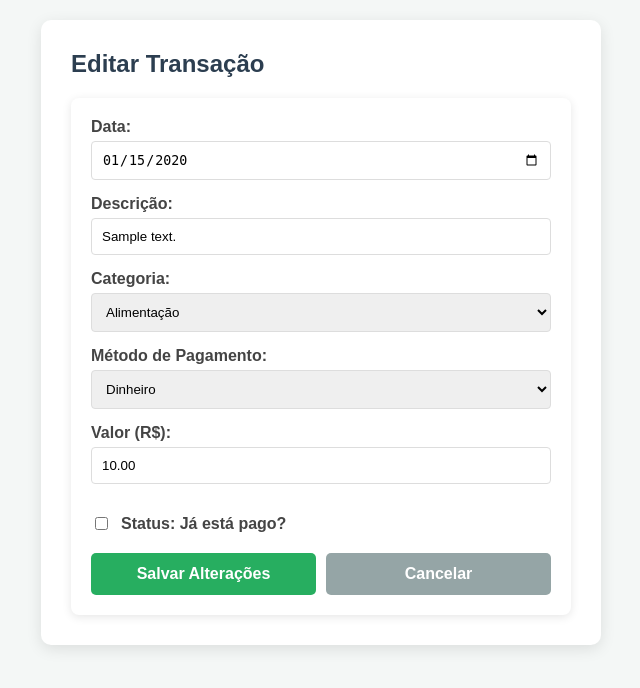
After one commit to bcmmarra/controle-financeiro-web, a Flask app: page /editar/1 in a window 1280 px wide. The commit adds this page. Shown: the top 688 px of the page, without its empty margins (319-959 px from the left). Run offline with Flask 3, Linux system fonts and the light colour scheme; a user stored in the database is signed in; data comes from the database, SQL or seed files in the repository; tables that the repository leaves empty hold one stand-in row (values such as "Sample post"); parts of the project's set-up code (start-up, migrations or seed data) failed here and were passed over.

Commit message:
editar as transações e marcar status pagamento

```diff
--- a/app.py
+++ b/app.py
@@ -1,6 +1,7 @@
 from flask import Flask, render_template, request, redirect, url_for, session
 import mysql.connector
-from datetime import datetime, timedelta
+from datetime import datetime
+from dateutil.relativedelta import relativedelta
 
 import locale
 try:
@@ -23,10 +24,12 @@ db_config = {
     'database': 'controle_financeiro'
 }
 
+# Cadastro de usuário
 @app.route('/cadastro')
 def cadastro():
     return render_template('cadastro.html')
 
+# Rota para processar o cadastro
 @app.route('/cadastrar', methods=['POST'])
 def cadastrar():
     nome = request.form.get('nome')
@@ -49,6 +52,7 @@ def cadastrar():
     except Exception as e:
         return f"Erro ao cadastrar: {str(e)}"
 
+# Perfil do usuário
 @app.route('/perfil', methods=['GET', 'POST'])
 def perfil():
     if 'usuario_id' not in session:
@@ -83,6 +87,7 @@ def perfil():
 
     return render_template('perfil.html', usuario=usuario, mensagem=msg)
 
+# Excluir conta do usuário
 @app.route('/excluir_conta', methods=['POST'])
 def excluir_conta():
     if 'usuario_id' not in session:
@@ -111,6 +116,7 @@ def excluir_conta():
     except Exception as e:
         return f"Erro ao excluir conta: {str(e)}"
 
+# Login
 @app.route('/login', methods=['GET', 'POST'])
 def login():
     if request.method == 'POST':
@@ -134,11 +140,13 @@ def login():
 
     return render_template('login.html')
 
+# Logout
 @app.route('/logout')
 def logout():
     session.clear()
     return redirect(url_for('login'))
 
+# Página Inicial
 @app.route('/')
 def index():
     if 'usuario_id' not in session:
@@ -196,6 +204,7 @@ def index():
                            valores=valores,
                            datetime_now=hoje)
 
+# Novo Lançamento
 @app.route('/novo_lancamento')
 def novo_lancamento():
     if 'usuario_id' not in session:
@@ -210,8 +219,69 @@ def novo_lancamento():
 
     return render_template('novo_lancamento.html', categorias=categorias)
 
+# Salvar Lançamento
 @app.route('/salvar', methods=['POST'])
 def salvar():
+    if 'usuario_id' not in session:
+        return redirect(url_for('login'))
+
+    user_id = session['usuario_id']
+
+    # 1. Capturar todos os campos do formulário
+    descricao_base = request.form.get('descricao', '').strip()
+    valor_total = float(request.form.get('valor', 0))
+    data_str = request.form.get('data')
+    categoria_id = request.form.get('categoria')
+    metodo = request.form.get('metodo') # Captura o método selecionado
+    parcelas = int(request.form.get('parcelas', 1)) # Captura a qtde de parcelas
+
+    # Checkbox de pagamento
+    pago_form = 1 if request.form.get('pago') else 0
+
+    if not categoria_id or not valor_total or not data_str:
+        return "Erro: Categoria, Valor e Data são obrigatórios.", 400
+
+    # 2. Calcular o valor de cada parcela
+    valor_parcela = round(valor_total / parcelas, 2)
+
+    conn = mysql.connector.connect(**db_config)
+    cursor = conn.cursor()
+
+    try:
+        data_atual = datetime.strptime(data_str, '%Y-%m-%d')
+
+        # 3. Loop para inserir cada parcela como uma linha no banco
+        for i in range(parcelas):
+            # Adiciona (1/3), (2/3) na descrição se for parcelado
+            desc_final = f"{descricao_base} ({i+1}/{parcelas})" if parcelas > 1 else descricao_base
+
+            # Regra: Apenas a primeira parcela pode ser 'paga' agora.
+            # As futuras (i > 0) sempre começam como pendentes.
+            status_pago = pago_form if i == 0 else 0
+
+            sql = """
+                INSERT INTO transacoes
+                (usuario_id, categoria_id, descricao, valor_total, data_transacao, metodo_pagamento, pago)
+                VALUES (%s, %s, %s, %s, %s, %s, %s)
+            """
+            valores = (user_id, categoria_id, desc_final, valor_parcela,
+                       data_atual.strftime('%Y-%m-%d'), metodo, status_pago)
+
+            cursor.execute(sql, valores)
+
+            # Avança a data em 1 mês para a próxima parcela
+            data_atual += relativedelta(months=1)
+
+        conn.commit()
+
+    except Exception as e:
+        print(f"Erro ao salvar: {e}")
+        return f"Erro interno: {e}", 500
+    finally:
+        cursor.close()
+        conn.close()
+
+    return redirect(url_for('listagem'))
     # 1. Verificar sessão
     if 'usuario_id' not in session:
         return redirect(url_for('login'))
@@ -256,6 +326,7 @@ def salvar():
 
     return redirect(url_for('listagem'))
 
+# Listagem de Lançamentos
 @app.route('/listagem')
 def listagem():
     if 'usuario_id' not in session:
@@ -302,6 +373,7 @@ def listagem():
     # Passamos o mes_filtro de volta para o HTML para o campo 'month' ficar preenchido
     return render_template('listagem.html', transacoes=lista, mes_atual=mes_filtro)
 
+# Excluir Lançamento
 @app.route('/excluir/<int:id>')
 def excluir(id):
     if 'usuario_id' not in session:
@@ -321,6 +393,7 @@ def excluir(id):
     except Exception as e:
         return f"Erro ao excluir: {str(e)}"
 
+# Gestão de Categorias
 @app.route('/categorias')
 def categorias():
     if 'usuario_id' not in session:
@@ -333,6 +406,7 @@ def categorias():
     conn.close()
     return render_template('categorias.html', categorias=lista_categorias)
 
+# Salvar Categoria
 @app.route('/salvar_categoria', methods=['POST'])
 def salvar_categoria():
     if 'usuario_id' not in session:
@@ -379,6 +453,7 @@ def salvar_categoria():
 
     return redirect(url_for('categorias'))
 
+# Editar Categoria
 @app.route('/editar_categoria/<int:id>')
 def editar_categoria(id):
     if 'usuario_id' not in session:
@@ -393,6 +468,7 @@ def editar_categoria(id):
 
     return render_template('editar_categoria.html', categoria=categoria)
 
+# Atualizar Categoria
 @app.route('/atualizar_categoria/<int:id>', methods=['POST'])
 def atualizar_categoria(id):
     if 'usuario_id' not in session:
@@ -417,6 +493,7 @@ def atualizar_categoria(id):
         cursor.close()
         conn.close()
 
+# Excluir Categoria
 @app.route('/excluir_categoria/<int:id>', methods=['POST'])
 def excluir_categoria(id):
     if 'usuario_id' not in session:
@@ -447,5 +524,94 @@ def excluir_categoria(id):
 
     return redirect(url_for('categorias'))
 
+# Editar Lançamento
+@app.route('/editar/<int:id>', methods=['GET', 'POST'])
+def editar_transacao(id):
+    if 'usuario_id' not in session:
+        return redirect(url_for('login'))
+
+    user_id = session['usuario_id']
+    conn = mysql.connector.connect(**db_config)
+    cursor = conn.cursor(dictionary=True)
+
+    if request.method == 'POST':
+        # Captura os novos dados do formulário
+        descricao = request.form.get('descricao')
+        valor = request.form.get('valor')
+        data = request.form.get('data')
+        categoria_id = request.form.get('categoria')
+        metodo = request.form.get('metodo') # Verifique se você tem esta coluna no banco
+        pago = 1 if request.form.get('pago') else 0
+
+        sql = """
+            UPDATE transacoes
+            SET descricao=%s, valor_total=%s, data_transacao=%s, categoria_id=%s, metodo_pagamento=%s, pago=%s
+            WHERE id=%s AND usuario_id=%s
+        """
+        cursor.execute(sql, (descricao, valor, data, categoria_id, metodo, pago, id, user_id))
+        conn.commit()
+
+        cursor.close()
+        conn.close()
+        return redirect(url_for('listagem'))
+
+    # Se for GET: Busca os dados atuais da transação
+    cursor.execute("SELECT * FROM transacoes WHERE id = %s AND usuario_id = %s", (id, user_id))
+    transacao = cursor.fetchone()
+
+    # Busca as categorias para o dropdown
+    cursor.execute("SELECT * FROM categorias")
+    categorias = cursor.fetchall()
+
+    cursor.close()
+    conn.close()
+
+    if not transacao:
+        return "Transação não encontrada", 404
+
+    return render_template('editar_transacao.html', t=transacao, categorias=categorias)
+
+# Alternar Status de Pagamento
+@app.route('/alternar_pagamento/<int:id>')
+def alternar_pagamento(id):
+    if 'usuario_id' not in session:
+        return redirect(url_for('login'))
+
+    user_id = session['usuario_id']
+
+    conn = mysql.connector.connect(**db_config)
+    cursor = conn.cursor()
+
+    try:
+        # O SQL 'pago = NOT pago' inverte 0 para 1 e 1 para 0 automaticamente
+        sql = "UPDATE transacoes SET pago = NOT pago WHERE id = %s AND usuario_id = %s"
+        cursor.execute(sql, (id, user_id))
+        conn.commit()
+    except Exception as e:
+        print(f"Erro ao alterar status: {e}")
+    finally:
+        cursor.close()
+        conn.close()
+
+    # Redireciona de volta para a listagem mantendo os filtros de busca/mês se existirem
+    return redirect(request.referrer or url_for('listagem'))
+
+
+
+
+
+
+
+
+
+
+
+
+
+
+
+
+
+
 if __name__ == '__main__':
     app.run(debug=True)
--- a/static/style.css
+++ b/static/style.css
@@ -70,6 +70,11 @@ a {
     text-decoration: none;
 }
 
+a:hover span {
+    text-decoration: underline;
+}
+
+/* Tabelas */
 table {
     width: 100%;
     border-collapse: collapse;
--- /dev/null
+++ b/templates/editar_transacao.html
@@ -0,0 +1,56 @@
+<!DOCTYPE html>
+<html>
+<head>
+    <title>Editar Transação</title>
+    <link rel="stylesheet" href="{{ url_for('static', filename='style.css') }}">
+</head>
+<body style="font-family: Arial; background: #f4f7f6; padding: 20px;">
+
+    <div style="max-width: 500px; margin: auto; background: white; padding: 30px; border-radius: 10px; box-shadow: 0 4px 15px rgba(0,0,0,0.1);">
+        <h2 style="color: #2c3e50; margin-top: 0;">Editar Transação</h2>
+
+        <form method="POST">
+            <label>Data:</label>
+            <input type="date" name="data" value="{{ t.data_transacao }}" required style="width: 100%; padding: 10px; margin-bottom: 15px;">
+
+            <label>Descrição:</label>
+            <input type="text" name="descricao" value="{{ t.descricao }}" required style="width: 100%; padding: 10px; margin-bottom: 15px;">
+
+            <label>Categoria:</label>
+            <select name="categoria" required style="width: 100%; padding: 10px; margin-bottom: 15px;">
+                {% for cat in categorias %}
+                    <option value="{{ cat.id }}" {% if cat.id == t.categoria_id %}selected{% endif %}>
+                        {{ cat.nome }}
+                    </option>
+                {% endfor %}
+            </select>
+
+            <label>Método de Pagamento:</label>
+            <select name="metodo" style="width: 100%; padding: 10px; margin-bottom: 15px;">
+                <option value="Dinheiro" {% if t.metodo_pagamento == 'Dinheiro' %}selected{% endif %}>Dinheiro</option>
+                <option value="Cartão de Crédito" {% if t.metodo_pagamento == 'Cartão de Crédito' %}selected{% endif %}>Cartão de Crédito</option>
+                <option value="Pix" {% if t.metodo_pagamento == 'Pix' %}selected{% endif %}>Pix</option>
+                <option value="Boleto" {% if t.metodo_pagamento == 'Boleto' %}selected{% endif %}>Boleto</option>
+            </select>
+
+            <label>Valor (R$):</label>
+            <input type="number" step="0.01" name="valor" value="{{ t.valor_total }}" required style="width: 100%; padding: 10px; margin-bottom: 15px;">
+
+            <div style="margin: 15px 0; display: flex; align-items: center; gap: 10px;">
+                <input type="checkbox" name="pago" id="pago" {% if t.pago %}checked{% endif %} style="width: auto;">
+                <label for="pago" style="margin: 0;">Status: Já está pago?</label>
+            </div>
+
+            <div style="display: flex; gap: 10px; margin-top: 20px;">
+                <button type="submit" style="flex: 1; background: #27ae60; color: white; border: none; padding: 12px; border-radius: 5px; cursor: pointer; font-weight: bold;">
+                    Salvar Alterações
+                </button>
+                <a href="/listagem" style="flex: 1; text-align: center; background: #95a5a6; color: white; text-decoration: none; padding: 12px; border-radius: 5px; font-weight: bold;">
+                    Cancelar
+                </a>
+            </div>
+        </form>
+    </div>
+
+</body>
+</html>
```
Also changed, not shown: templates/listagem.html (+18 -8 lines).
